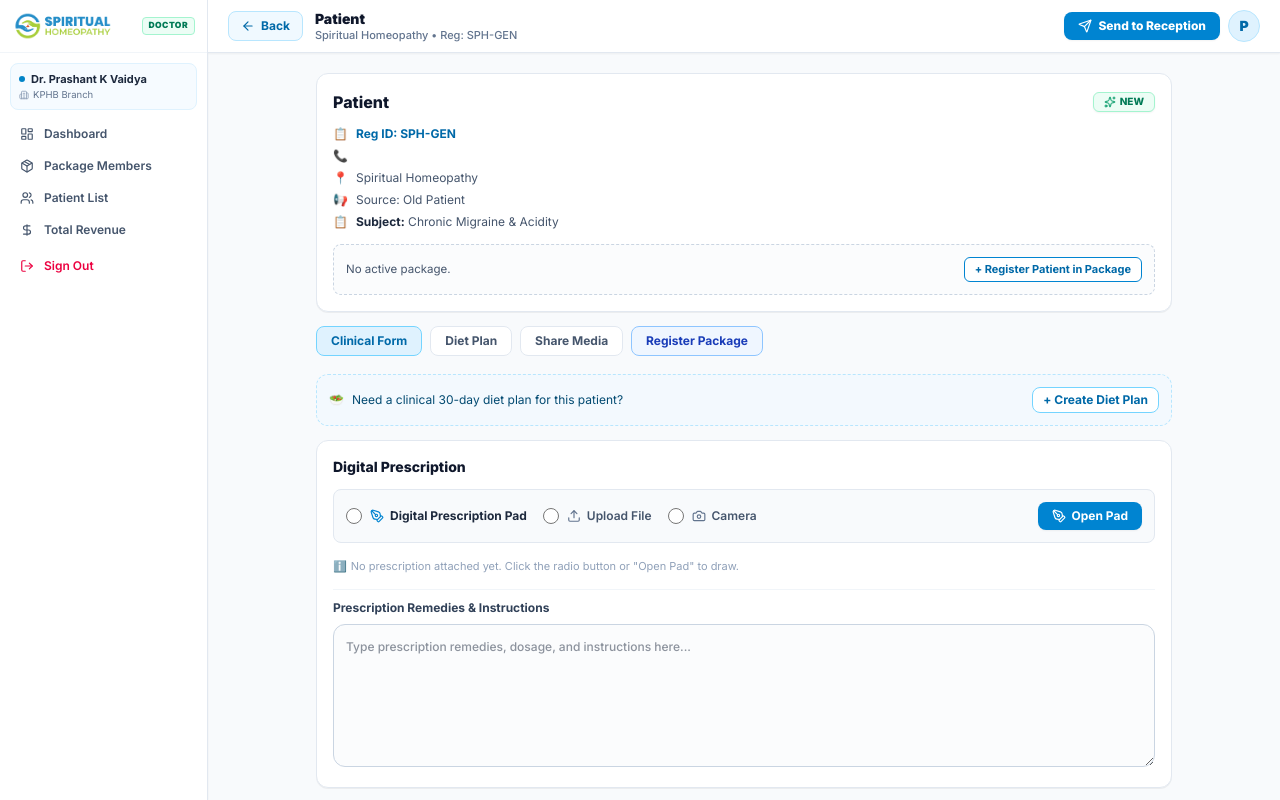
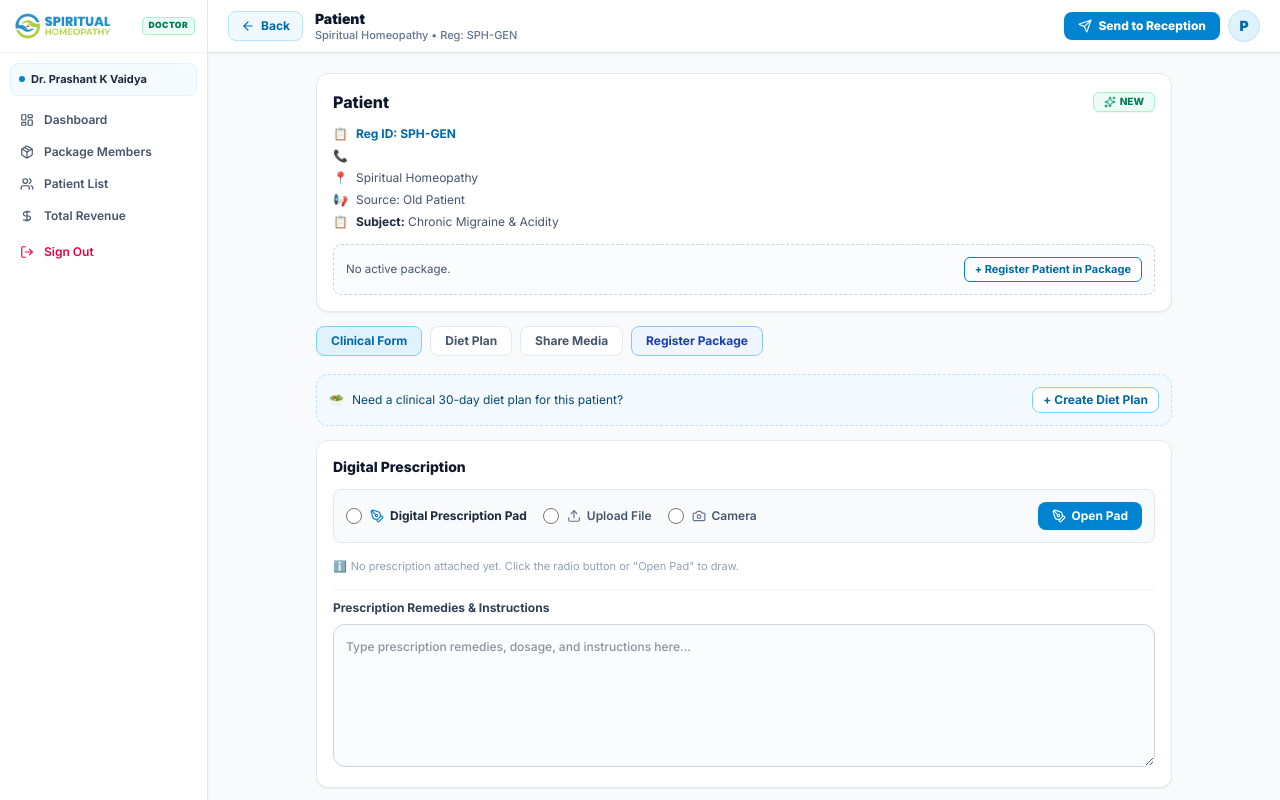
Before and after one commit to preethamram10/SPH-BLUE, a Next.js app in the folder apps/web/: page /doctor/patient-file in a window 1280 px wide. Built offline with nearby package versions, Linux system fonts and the light colour scheme.

Commit message:
fix(doctor): remove branch name from Doctor Web sidebar

```diff
--- a/apps/web/src/components/doctor/DoctorSidebar.tsx
+++ b/apps/web/src/components/doctor/DoctorSidebar.tsx
@@ -10,7 +10,6 @@ import {
   DollarSign,
   LogOut,
   Stethoscope,
-  Building2,
   Calendar,
 } from "lucide-react";
 
@@ -21,17 +20,14 @@ interface DoctorSidebarProps {
 export default function DoctorSidebar({ activePage }: DoctorSidebarProps) {
   const router = useRouter();
   const [doctorName, setDoctorName] = useState("Dr. Prashant K Vaidya");
-  const [branchName, setBranchName] = useState("KPHB Branch");
   const [isHeadDoctor, setIsHeadDoctor] = useState(false);
 
   useEffect(() => {
     const savedDoc = localStorage.getItem("doctor_name") || doctorName;
-    const savedBranch = localStorage.getItem("branch_name");
     const savedIsHead = localStorage.getItem("is_head_doctor");
     const savedCategory = localStorage.getItem("doctor_category");
 
     if (savedDoc) setDoctorName(savedDoc);
-    if (savedBranch) setBranchName(savedBranch);
 
     const docLower = savedDoc.toLowerCase();
     const isHead =
@@ -121,10 +117,6 @@ export default function DoctorSidebar({ activePage }: DoctorSidebarProps) {
             <span className="w-1.5 h-1.5 rounded-full bg-[#0284c7] shrink-0"></span>
             <span className="truncate">{doctorName}</span>
           </div>
-          <div className="flex items-center gap-1 text-[9.5px] text-slate-500 mt-0.5">
-            <Building2 className="w-2.5 h-2.5 text-slate-400 shrink-0" />
-            <span className="truncate">{branchName}</span>
-          </div>
         </div>
 
         {/* Navigation Items (Dashboard, Packages, Patient List, Total Revenue) */}
```
